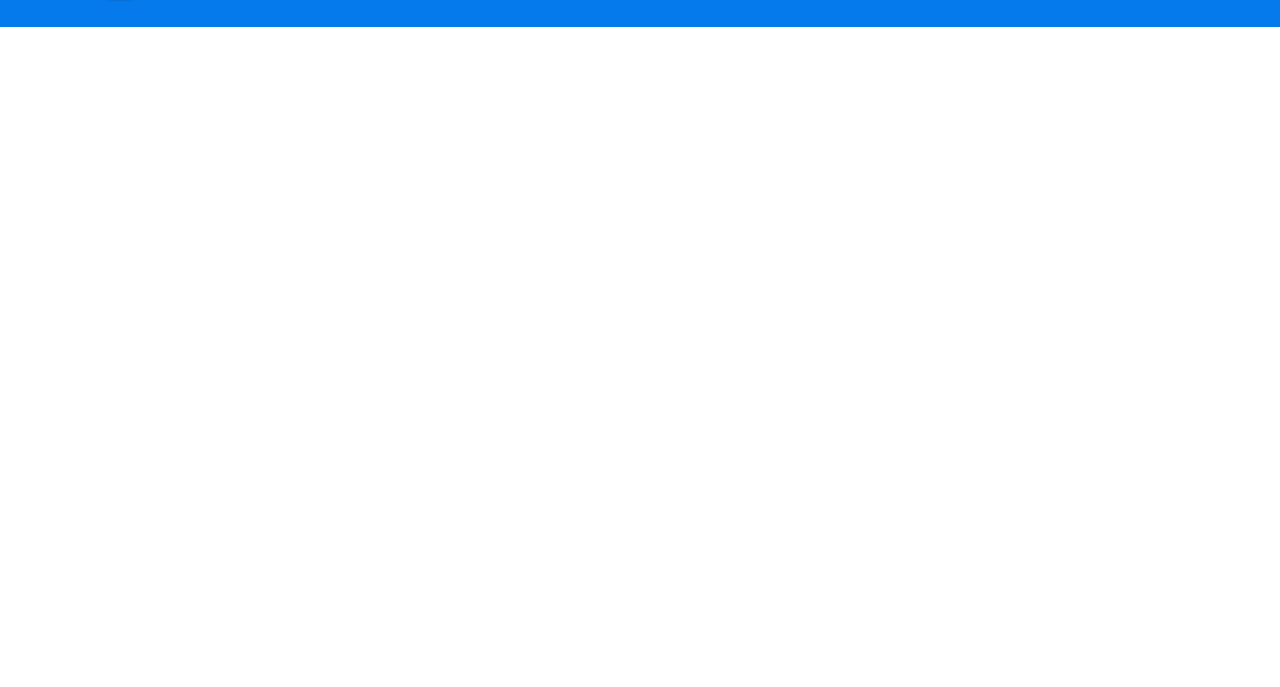
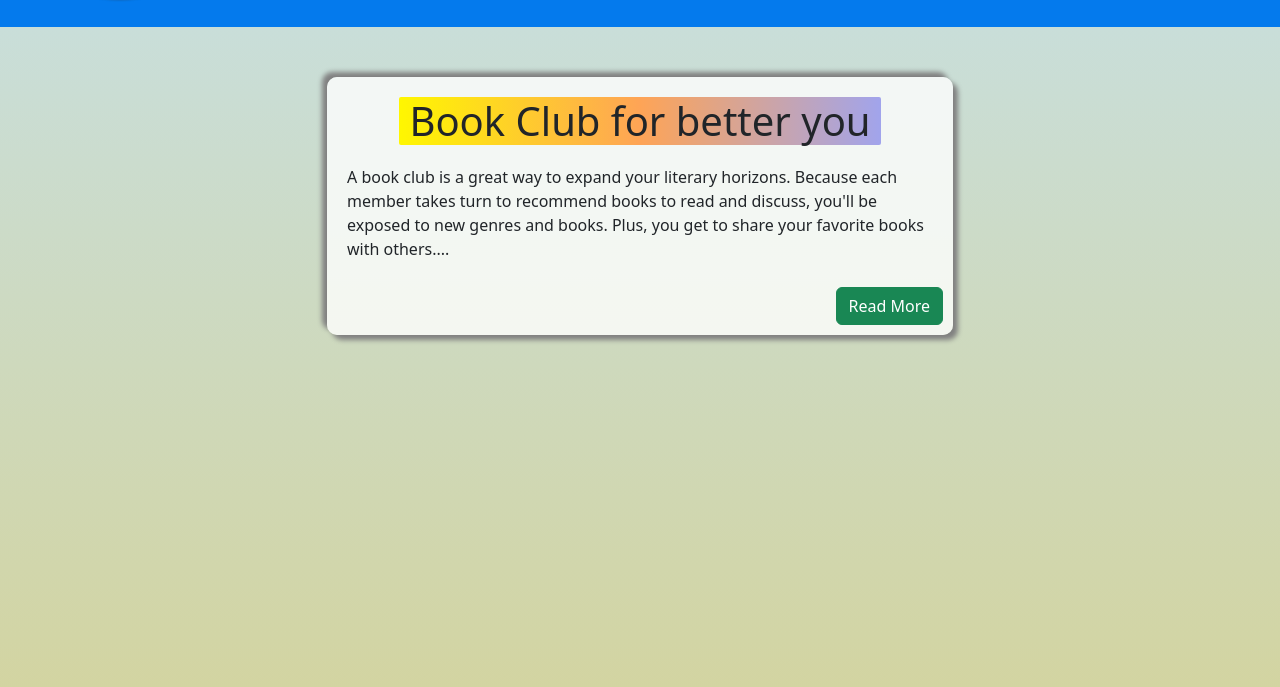
Before and after one commit to raullupea/firstbookClub, a plain HTML site: page index.html in a window 1280 px wide. Shown: the part 113-800 px from the top of the page. Drawn offline with nearby package versions, Linux system fonts and the light colour scheme.

Commit message:
Add reason why box section and styles

```diff
--- a/assets/style.css
+++ b/assets/style.css
@@ -150,6 +150,58 @@ nav .logo a {
   .sidebar:first-child .fa-x:hover{
     transform:scale(.8);
   }
+  /* ------- Main ------ */
+
+  main{
+    min-height: 110vh;
+    background-image:linear-gradient(rgb(201, 222, 217),rgb(214, 209, 143));
+    background-repeat: no-repeat;
+    background-size:cover;
+    background-position: center center;
+    background-attachment: fixed;
+    opacity:1;
+    margin-bottom:10rem;
+  }
+  .menu-button {
+    display:none;
+  }
+
+ /* --- Main --- /-- Read More section */
+.container{
+    width:90%;
+    margin-left:auto;
+    margin-right:auto;
+    margin-top:50px;
+    max-width:650px;
+}
+  .reasonBox{
+    background-color:#ffffffc6;
+    background-blend-mode: blur;
+    border-radius:10px;
+    box-shadow:5px 5px 5px grey,
+      -5px -5px 5px grey;
+    padding:10px;
+    overflow: hidden;
+  }
+  .reasonBox h1{
+    background-image: linear-gradient(to right, rgb(255, 247, 0),#fea456,#a1a4ec);
+    width:fit-content;
+    margin: auto;
+    margin-bottom:10px;
+    margin-top:10px;
+    padding:0 10px;
+    border-radius:2px;
+  }
+  .reasonBox p{
+    padding:10px;
+  }
+  .btn-success{
+    float:right;
+  }
+
+  #invisible-text{
+    display:none;
+  }
 
 
   /* ---- screen size less than 800px -- */
--- a/index.html
+++ b/index.html
@@ -49,7 +49,17 @@
 
 
     <!--Main-->
-   <main></main>
+   <main>
+    <!--Read more section -->
+    <div class="container">
+        <div class="reasonBox">
+          <h1>Book Club for better you</h1>
+          <p>A book club is a great way to expand your literary horizons. Because each member takes turn to recommend books to read and discuss, you'll be exposed to new genres and books. Plus, you get to share your favorite books with others.<span id="dots">...</span><span id="invisible-text">Book clubs offer an affordable way to connect with others. Socialization helps sharpen your memory and cognitive skills, which leads to an increase in your sense of happiness and well-being.Also it forces you to read and i mean that in a good way. In today's busy world, it can be hard to find time for ourselves. Being in a book club forces you to put everything aside and just read and relax.Other characteristic is that it can broaden your horizons.Book clubs read a wide variety of books so if you're stuck in a reading rut or don't know what to read next, look no further, a book club can open you up to a whole new world of books.</span></p>
+          <button type="button" class="btn btn-success" id="pressBtn">Read More</button>
+
+        </div>
+      </div>
+   </main>
 
  <!--Footer-->
     <footer></footer>
```
